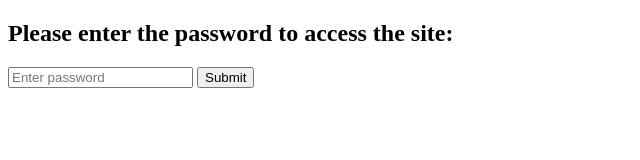
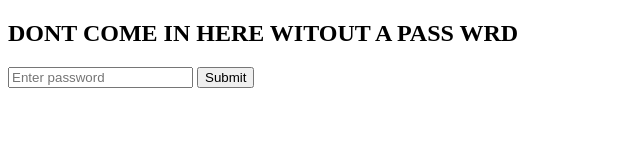
Before and after one commit to unknonusr/finnsgames, a plain HTML site: page index.html in a window 1280 px wide. Shown: the whole page, without its empty margins (0-640 px from the left). Drawn offline with Linux system fonts and the light colour scheme.

Commit message:
Update index.html

```diff
--- a/index.html
+++ b/index.html
@@ -3,7 +3,7 @@
 <head>
     <meta charset="UTF-8">
     <meta name="viewport" content="width=device-width, initial-scale=1.0">
-    <title>DONT COME IN HERE WITOUT A PASS WRD</title>
+    <title>finns games</title>
     <style>
         #protectedContent {
             display: none;
@@ -12,7 +12,7 @@
 </head>
 <body>
 
-<h2>Please enter the password to access the site:</h2>
+<h2>DONT COME IN HERE WITOUT A PASS WRD</h2>
 <input type="password" id="passwordInput" placeholder="Enter password">
 <button onclick="checkPassword()">Submit</button>
 
```
